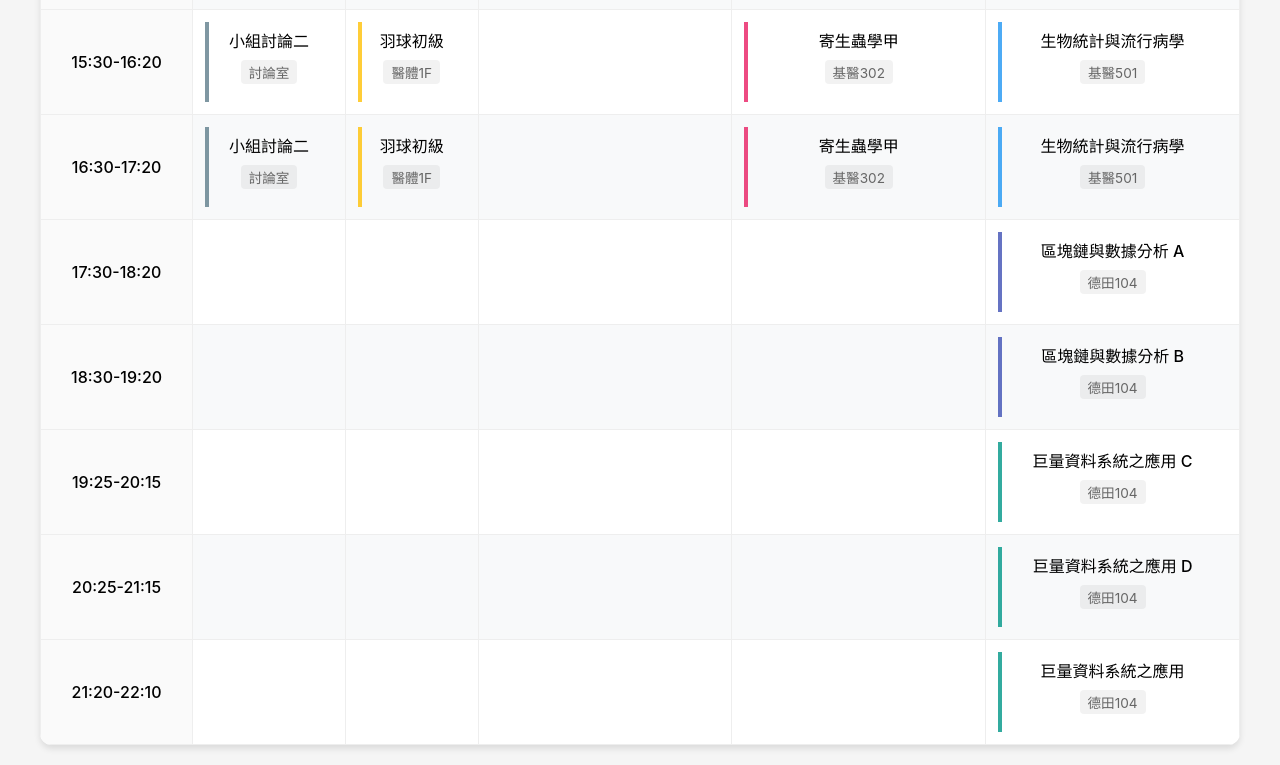
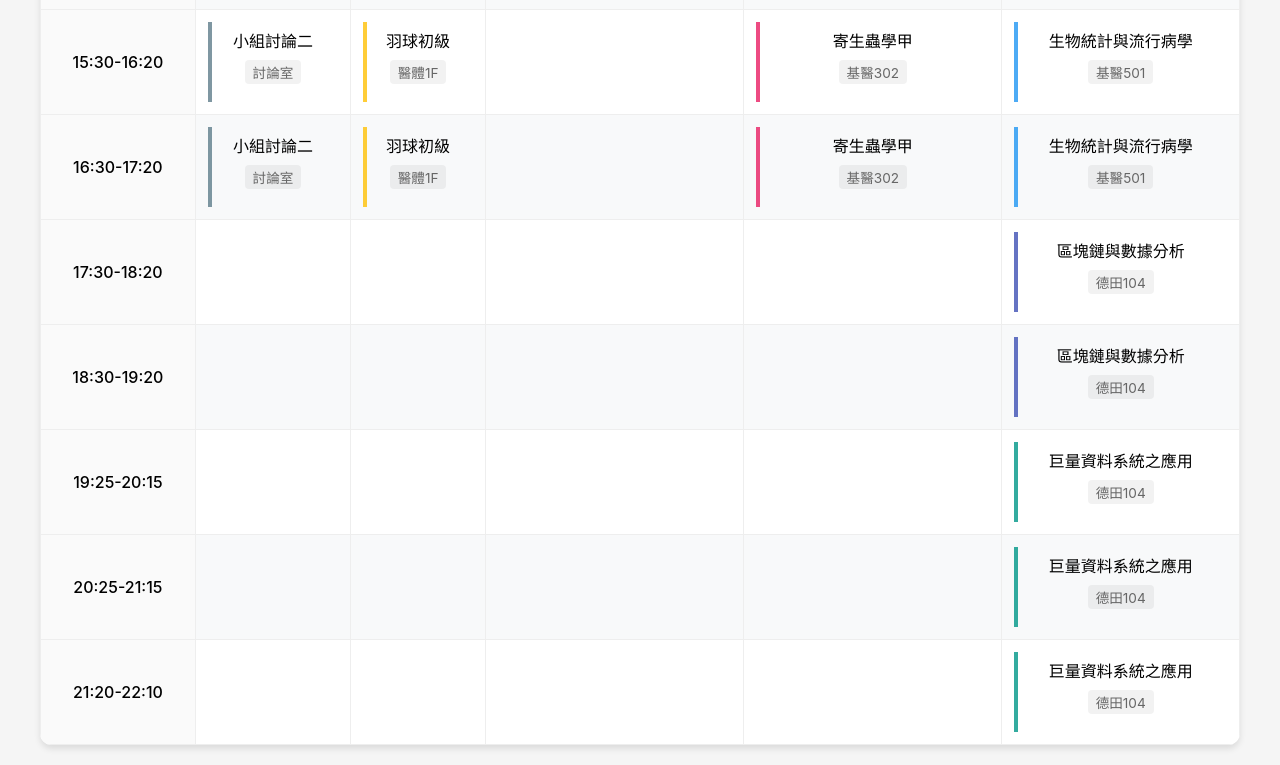
Before and after one commit to jedieason/course, a plain HTML site: page index.html in a window 1280 px wide. Shown: the part 781-1546 px from the top of the page. Drawn offline with Linux system fonts and the light colour scheme.

Commit message:
Update index.html

```diff
--- a/index.html
+++ b/index.html
@@ -360,7 +360,7 @@
                     <td></td>
                     <td>
                         <div class="course-cell course-區塊鏈">
-                            <div class="course-name">區塊鏈與數據分析 A</div>
+                            <div class="course-name">區塊鏈與數據分析</div>
                             <div class="course-location">德田104</div>
                         </div>
                     </td>
@@ -373,7 +373,7 @@
                     <td></td>
                     <td>
                         <div class="course-cell course-區塊鏈">
-                            <div class="course-name">區塊鏈與數據分析 B</div>
+                            <div class="course-name">區塊鏈與數據分析</div>
                             <div class="course-location">德田104</div>
                         </div>
                     </td>
@@ -386,7 +386,7 @@
                     <td></td>
                     <td>
                         <div class="course-cell course-巨量資料">
-                            <div class="course-name">巨量資料系統之應用 C</div>
+                            <div class="course-name">巨量資料系統之應用</div>
                             <div class="course-location">德田104</div>
                         </div>
                     </td>
@@ -399,7 +399,7 @@
                     <td></td>
                     <td>
                         <div class="course-cell course-巨量資料">
-                            <div class="course-name">巨量資料系統之應用 D</div>
+                            <div class="course-name">巨量資料系統之應用</div>
                             <div class="course-location">德田104</div>
                         </div>
                     </td>
```
